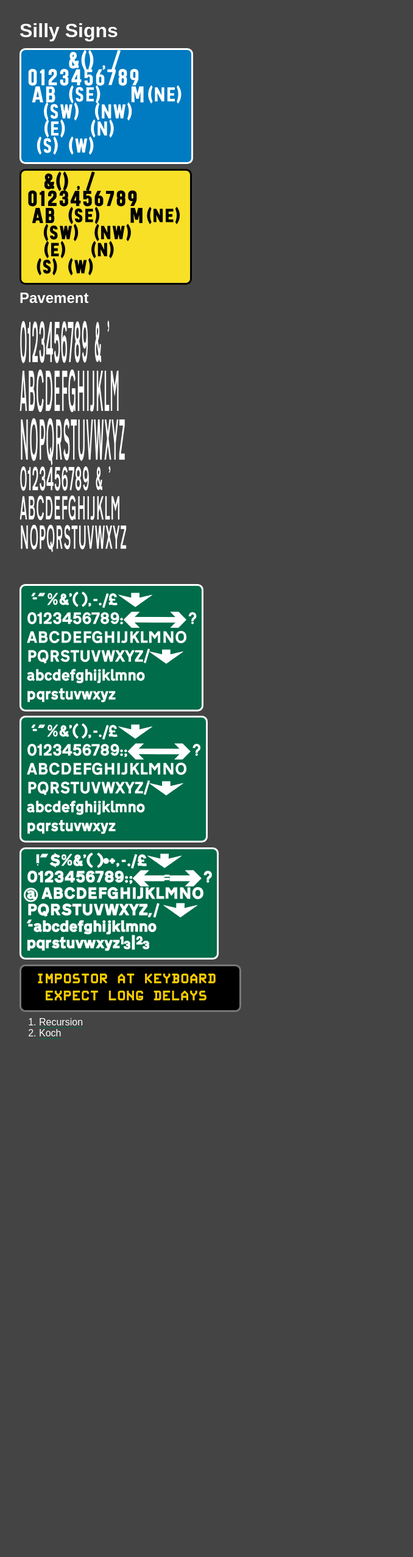
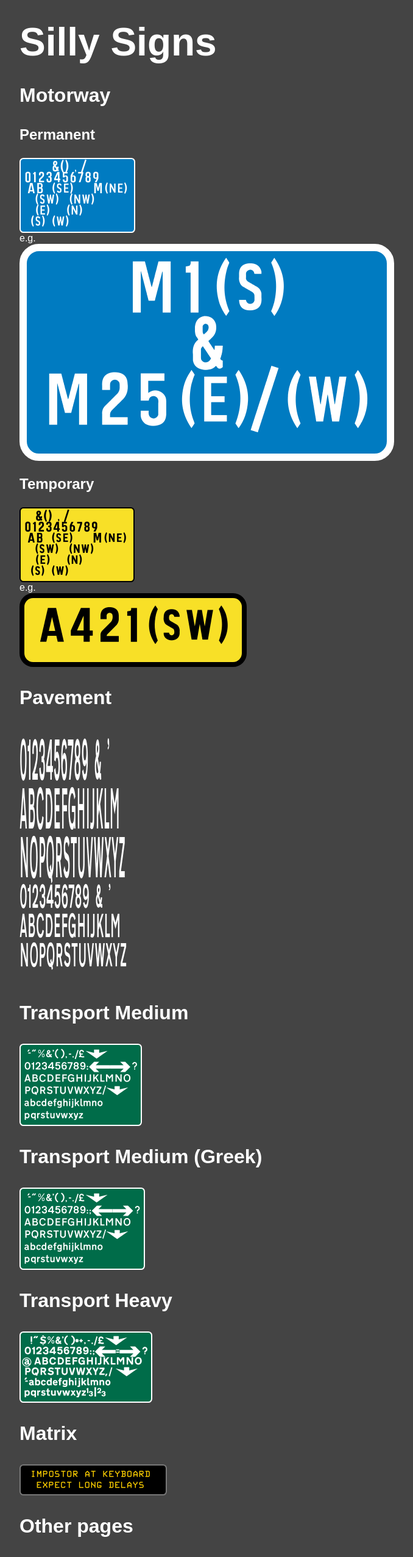
Before and after one commit to rvedotrc/webdoodles, a Next.js app: page /signs in a window 1280 px wide. Shown: the top 2554 px of the page at 61% size, without its empty margins (0-678 px from the left). Before the commit the page ends 1736 px from the top, so only its background shows below. Built offline with nearby package versions, Linux system fonts and the light colour scheme.

Commit message:
transport typeface

```diff
--- a/package.json
+++ b/package.json
@@ -3,7 +3,7 @@
   "version": "0.1.0",
   "private": true,
   "scripts": {
-    "dev": "next dev --turbopack",
+    "dev": "next dev --turbopack --port 3140",
     "build": "next build",
     "start": "next start",
     "lint": "next lint"
@@ -15,7 +15,7 @@
   },
   "devDependencies": {
     "typescript": "^5",
-    "@types/node": "^20",
+    "@types/node": "^24.3.0",
     "@types/react": "^19",
     "@types/react-dom": "^19",
     "eslint": "^9",
--- a/src/app/signs/page.module.css
+++ b/src/app/signs/page.module.css
@@ -68,6 +68,20 @@ body:has(#transport) {
   margin-block-end: 0.3em;
 }
 
+#transport h1 {
+  font-size: 400%;
+}
+
+#transport h2 {
+  font-size: 200%;
+  margin-block: 1em;
+}
+
+#transport h3 {
+  margin-block: 1em;
+  font-size: 150%;
+}
+
 #transport li {
   margin-inline-start: 2em;
 }
--- a/src/app/signs/page.tsx
+++ b/src/app/signs/page.tsx
@@ -15,22 +15,58 @@ const Sample = () => (
   <span style={{ whiteSpace: "pre" }}>{ascii.join("\n")}</span>
 );
 
+const motorwayMapping = {
+  A: "A",
+  B: "B",
+  M: "M",
+  E: "(SE)",
+  N: "(NE)",
+  S: "(SW)",
+  W: "(NW)",
+  e: "(E)",
+  n: "(N)",
+  s: "(S)",
+  w: "(W)",
+  // also: 0-9 & ( ) , /
+};
+
+// transportMapping:
+//  ^   wide down-arrow
+//  <   left-arrow
+//  >   right-arrow
+
 export default () => (
   <div id={styles.transport}>
     <h1>Silly Signs</h1>
-
-    <h2
+    <h2>Motorway</h2>
+    <h3>Permanent</h3>
+    <div
       className={`${fonts["f-mp"]} ${styles.motorwayPermanent} ${styles.infoBorder}`}
     >
       <Sample />
-    </h2>
-
-    <h2
+    </div>
+    e.g.
+    <div
+      style={{ textAlign: "center", fontSize: "500%" }}
+      className={`${fonts["f-mp"]} ${styles.motorwayPermanent} ${styles.infoBorder}`}
+    >
+      M1s
+      <br />&<br />
+      M25e/w
+    </div>
+    <h3>Temporary</h3>
+    <div
       className={`${fonts["f-mt"]} ${styles.motorwayTemporary} ${styles.infoBorder}`}
     >
       <Sample />
-    </h2>
-
+    </div>
+    e.g.
+    <div
+      style={{ textAlign: "center", fontSize: "350%" }}
+      className={`${fonts["f-mt"]} ${styles.motorwayTemporary} ${styles.infoBorder}`}
+    >
+      A421S
+    </div>
     <h2>Pavement</h2>
     <div className={fonts["f-p"]} style={{ fontSize: "200%" }}>
       <div className={styles.pavementLarge}>
@@ -40,26 +76,26 @@ export default () => (
         {["0123456789 ; '", "abcdefghijklm", "nopqrstuvwxyz"].join("\n")}
       </div>
     </div>
-
-    <h2 className={`${fonts["f-tm"]} ${styles.primary} ${styles.infoBorder}`}>
+    <h2>Transport Medium</h2>
+    <div className={`${fonts["f-tm"]} ${styles.primary} ${styles.infoBorder}`}>
       <Sample />
-    </h2>
-
-    <h2 className={`${fonts["f-tmg"]} ${styles.primary} ${styles.infoBorder}`}>
+    </div>
+    <h2>Transport Medium (Greek)</h2>
+    <div className={`${fonts["f-tmg"]} ${styles.primary} ${styles.infoBorder}`}>
       <Sample />
-    </h2>
-
-    <h2 className={`${fonts["f-th"]} ${styles.primary} ${styles.infoBorder}`}>
+    </div>
+    <h2>Transport Heavy</h2>
+    <div className={`${fonts["f-th"]} ${styles.primary} ${styles.infoBorder}`}>
       <Sample />
-    </h2>
-
-    <h2 className={`${fonts["f-vms"]} ${styles.matrix} ${styles.infoBorder}`}>
+    </div>
+    <h2>Matrix</h2>
+    <div className={`${fonts["f-vms"]} ${styles.matrix} ${styles.infoBorder}`}>
       {/* {"testing the vms font\n"}
       {"   expect oddness   \n"} */}
       {" impostor at keyboard \n"}
       {"  expect long delays   "}
-    </h2>
-
+    </div>
+    <h2>Other pages</h2>
     <ol>
       <li>
         <a href="./signs/recursion">Recursion</a>
--- a/src/app/signs/recursion/page.tsx
+++ b/src/app/signs/recursion/page.tsx
@@ -1,4 +1,5 @@
 import type { CSSProperties, ReactNode, SVGProps } from "react";
+import * as fonts from "../transport-fonts.module.css";
 
 type P = readonly [number, number];
 type T = { readonly a: P; readonly b: P; readonly c: P };
@@ -139,10 +140,10 @@ export default () => {
           />
 
           <text
+            className={fonts.default["f-tm"]}
             x={-0.37}
             width={0.4}
             color="yellow"
-            fontFamily="Transport medium"
             fontSize={0.15}
             y={0.915}
           >
```
Also changed, not shown: no-dog/no-dog-stilts.svg.
